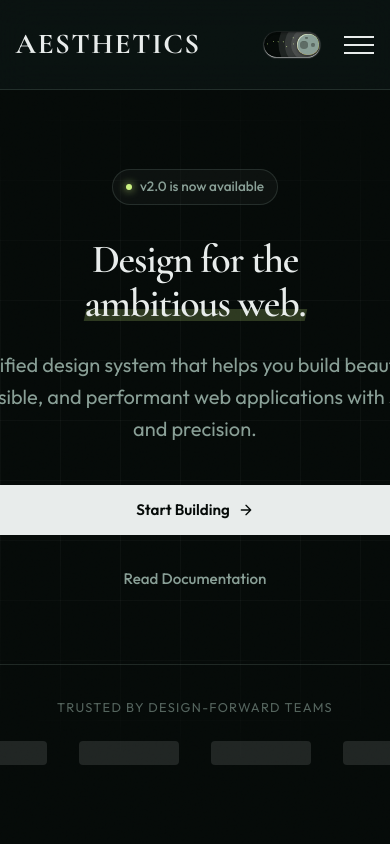
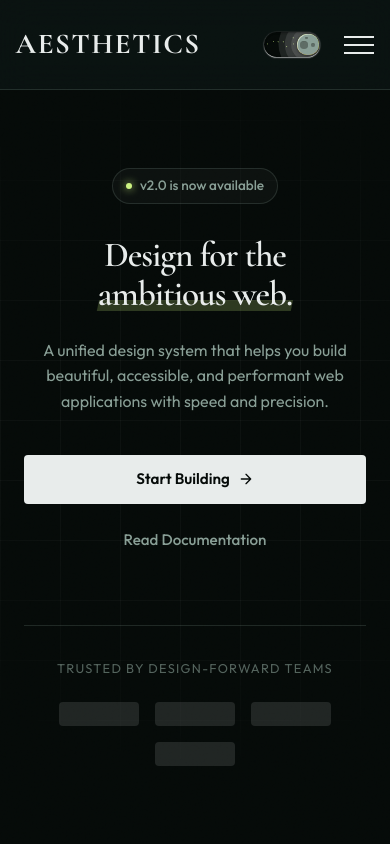
Before and after one commit to devknowledgebase/Aesthetics, a React (Vite) app: page / in a window 390 px wide. Shown: the top 844 px of the page. Built offline with nearby package versions, Linux system fonts and the light colour scheme.

Commit message:
feat: implement minimal styling for the Hero component, including responsive layouts and interactive elements.

```diff
--- a/src/components/sections/Hero.css
+++ b/src/components/sections/Hero.css
@@ -34,6 +34,7 @@
 .hero-content {
     position: relative;
     z-index: 10;
+    width: 100%;
     max-width: 800px;
     text-align: center;
     display: flex;
@@ -185,6 +186,8 @@
 
 .company-logos {
     display: flex;
+    justify-content: center;
+    flex-wrap: wrap;
     gap: 2rem;
     opacity: 0.4;
 }
@@ -199,12 +202,27 @@
 
 @media (max-width: 768px) {
     .hero-minimal h1 {
-        font-size: 2.5rem;
+        font-size: 2.8rem;
+    }
+
+    .hero-minimal h1 br {
+        display: none;
+    }
+
+    .hero-minimal p {
+        font-size: 1.1rem;
+        padding: 0 1rem;
+        max-width: 100%;
+    }
+
+    .hero-content {
+        padding: 0 1.5rem;
     }
 
     .hero-actions {
         flex-direction: column;
         width: 100%;
+        gap: 1rem;
     }
 
     .btn-primary-minimal,
@@ -212,4 +230,26 @@
         width: 100%;
         justify-content: center;
     }
+
+    .company-logos {
+        gap: 1.5rem;
+    }
 }
+
+@media (max-width: 480px) {
+    .hero-minimal h1 {
+        font-size: 2.2rem;
+    }
+
+    .hero-minimal p {
+        font-size: 1rem;
+    }
+
+    .company-logos {
+        gap: 1rem;
+    }
+
+    .logo-placeholder {
+        width: 80px;
+    }
+}
```
